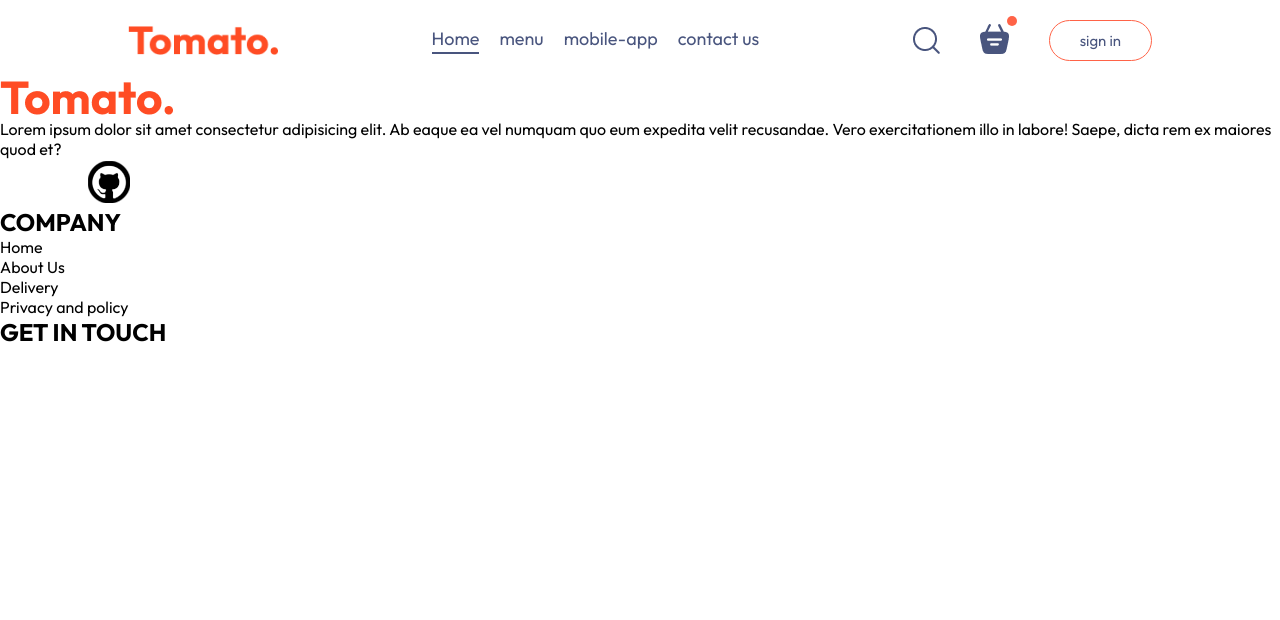
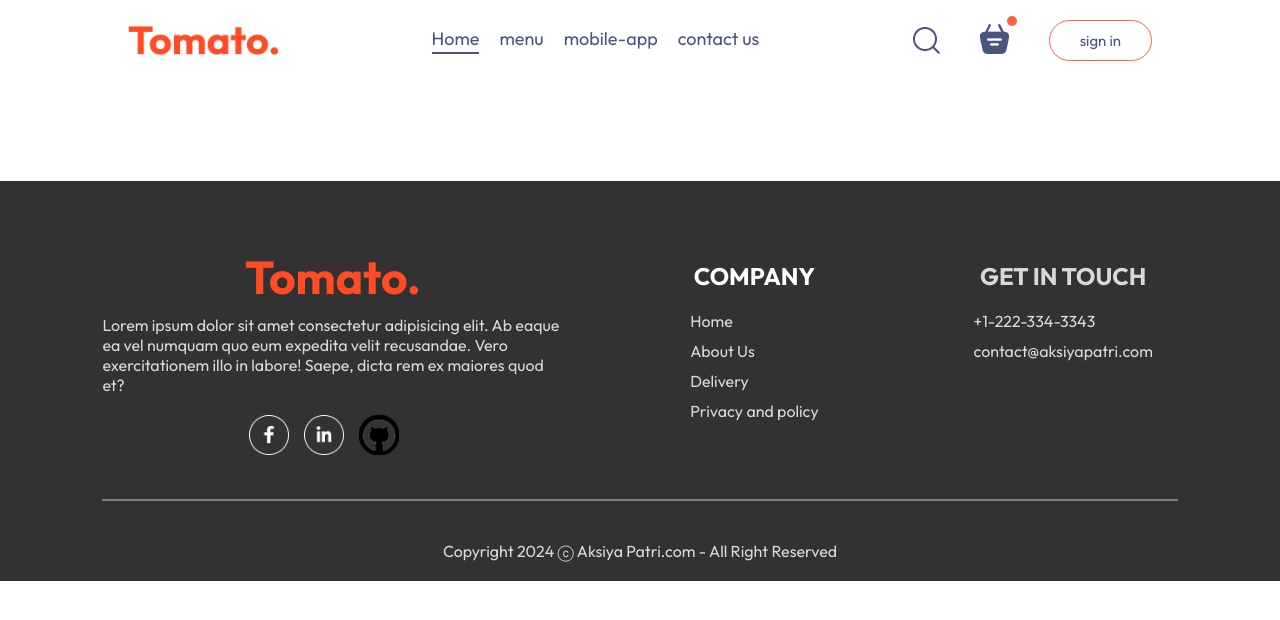
Before and after one commit to gnanendrapgnani/FoodApplication, a React (Vite) app: page /order in a window 1280 px wide. Shown: the top 620 px of the page. Built offline with nearby package versions, Linux system fonts and the light colour scheme.

Commit message:
footer as been completed

```diff
--- a/src/components/Footer/Footer.css
+++ b/src/components/Footer/Footer.css
@@ -0,0 +1,53 @@
+.footer {
+  color: #d9d9d9;
+  background-color: #323232;
+  display: flex;
+  flex-direction: column;
+  align-items: center;
+  gap: 20px;
+  padding: 20px 8vw;
+  padding-top: 80px;
+  margin-top: 100px;
+}
+
+.footer-content {
+  width: 100%;
+  display: grid;
+  grid-template-columns: 2fr 1fr 1fr;
+  gap: 80px;
+}
+
+.footer-content-left,
+.footer-content-center,
+.footer-content-right {
+  display: flex;
+  flex-direction: column;
+  align-items: center;
+  gap: 20px;
+}
+
+.footer-content-left li,
+.footer-content-center li,
+.footer-content-right li {
+  list-style: none;
+  margin-bottom: 10px;
+  cursor: pointer;
+}
+
+.footer-content-center h2,
+.footer-footer-content-right h2 {
+  color: white;
+}
+
+.footer-social-iocns img {
+  width: 40px;
+  margin-right: 15px;
+}
+
+.footer hr {
+  width: 100%;
+  height: 2px;
+  margin: 20px 0;
+  background-color: gray;
+  border: none;
+}
--- a/src/components/Footer/Footer.jsx
+++ b/src/components/Footer/Footer.jsx
@@ -28,10 +28,18 @@ const Footer = () => {
             <li>Privacy and policy </li>
           </ul>
         </div>
-        <div className="footer-footer-content-right">
+        <div className="footer-content-right">
           <h2>GET IN TOUCH</h2>
+          <ul>
+            <li>+1-222-334-3343</li>
+            <li>contact@aksiyapatri.com</li>
+          </ul>
         </div>
       </div>
+      <hr />
+      <p className="footer-copyright">
+        Copyright 2024 ⓒ Aksiya Patri.com - All Right Reserved
+      </p>
     </div>
   );
 };
```
Also changed, not shown: src/components/AppDowload/AppDownload.jsx (added).
